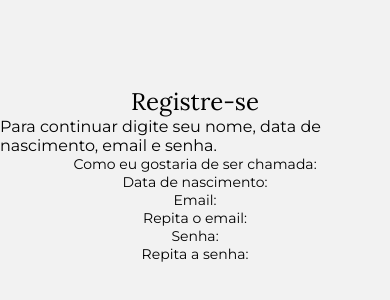
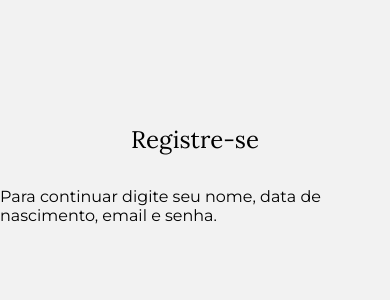
Before and after one commit to PipocaAgil-Grupo-Bordo/ciclo-agil-mobile, a React Native app: screen /SignUp in a window 390 px wide. Shown: the part 248-548 px from the top of the page. Built offline with nearby package versions, Linux system fonts and the light colour scheme; no server answers.

Commit message:
create SingUp page Header

```diff
--- a/src/pages/Login/SigninForm/index.tsx
+++ b/src/pages/Login/SigninForm/index.tsx
@@ -11,7 +11,7 @@ import {
 import { useForm } from "react-hook-form";
 import { yupResolver } from "@hookform/resolvers/yup";
 import { loginSchema } from "../../../schemas/loginSchema";
-import { loginObject } from "../../../types/loginType";
+import { FormInputsType, loginObject } from "../../../types/auth";
 import { useNavigation } from "@react-navigation/native";
 import { StackNavigationProp } from "@react-navigation/stack";
 import axios from "axios";
@@ -25,12 +25,6 @@ import GenericInput from "../../../components/GenericInput";
 type HomeScreenProp = StackNavigationProp<RootStackParamList, "Home">;
 
 // Will be extracted in a later refactor with the others
-interface FormInputsType {
-  label: string;
-  name: string;
-  keyboard: KeyboardTypeOptions;
-  autoComplete: "email" | "password";
-}
 
 const SigninForm: React.FC = () => {
   const navigation = useNavigation<HomeScreenProp>();
--- /dev/null
+++ b/src/pages/SignUp/Header/index.tsx
@@ -0,0 +1,17 @@
+import React from "react";
+import { InstructionText, TopicName } from "./style";
+
+import { Container } from "./style";
+
+const Header: React.FC = () => {
+  return (
+    <Container>
+      <TopicName>Registre-se</TopicName>
+      <InstructionText>
+        Para continuar digite seu nome, data de nascimento, email e senha.
+      </InstructionText>
+    </Container>
+  );
+};
+
+export default Header;
--- /dev/null
+++ b/src/pages/SignUp/Header/style.tsx
@@ -0,0 +1,20 @@
+import styled from "styled-components/native"
+import { TextLora } from "../../../components/TopicText/style"
+import { TextMontserrat } from "../../../components/TextBox/style"
+
+export const TopicName = styled(TextLora)`
+  font-size: 24px;
+  padding: 16px 0px;
+`
+
+export const InstructionText = styled(TextMontserrat)`
+  font-size: 16px;
+  padding: 16px 0px;
+`
+
+
+export const Container = styled.View`
+  display: flex;
+  justify-content: center;
+  align-items: center;
+`;
--- a/src/pages/SignUp/index.tsx
+++ b/src/pages/SignUp/index.tsx
@@ -1,19 +1,11 @@
-import TextBox from "../../components/TextBox";
-import { Container, InstructionText, TopicName } from "./style";
+import Header from "./Header";
+import { Container } from "./style";
 
 const SignUp: React.FC = () => {
   return (
     <Container>
-      <TopicName>Registre-se</TopicName>
-      <InstructionText>
-        Para continuar digite seu nome, data de nascimento, email e senha.
-      </InstructionText>
-      <TextBox>Como eu gostaria de ser chamada:</TextBox>
-      <TextBox>Data de nascimento:</TextBox>
-      <TextBox>Email:</TextBox>
-      <TextBox>Repita o email:</TextBox>
-      <TextBox>Senha:</TextBox>
-      <TextBox>Repita a senha:</TextBox>
+
+      <Header />
     </Container>
   );
 };
--- a/src/pages/SignUp/style.tsx
+++ b/src/pages/SignUp/style.tsx
@@ -1,6 +1,5 @@
 import styled from 'styled-components/native';
-import { TextLora } from '../../components/TopicText/style';
-import { TextMontserrat } from '../../components/TextBox/style';
+
 
 // Name subject to change. Just a placeholder for now
 export const Container = styled.View`
@@ -9,10 +8,3 @@ export const Container = styled.View`
   justify-content: center;
   min-height: 100%;
 `
-export const TopicName = styled(TextLora)`
-  font-size: 24px;
-`
-
-export const InstructionText = styled(TextMontserrat)`
-  font-size: 16px;
-`
--- a/src/services/authApi.ts
+++ b/src/services/authApi.ts
@@ -1,4 +1,4 @@
-import { loginObject } from "../types/loginType";
+import { loginObject } from "../types/auth";
 import api from "./api";
 
 function signInUser(body: loginObject) {
--- /dev/null
+++ b/src/types/auth.ts
@@ -0,0 +1,13 @@
+import { KeyboardTypeOptions } from "react-native";
+
+export type loginObject = {
+  email: string;
+  password: string;
+};
+
+export interface FormInputsType {
+  label: string;
+  name: string;
+  keyboard: KeyboardTypeOptions;
+  autoComplete: "email" | "password";
+}
--- a/src/types/loginType.ts
+++ /dev/null
@@ -1,4 +0,0 @@
-export type loginObject = {
-  email: string;
-  password: string;
-};
```
